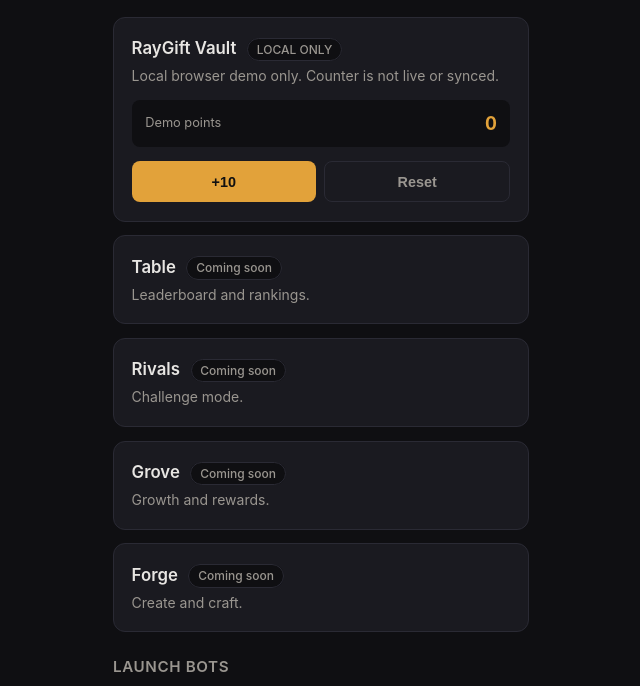
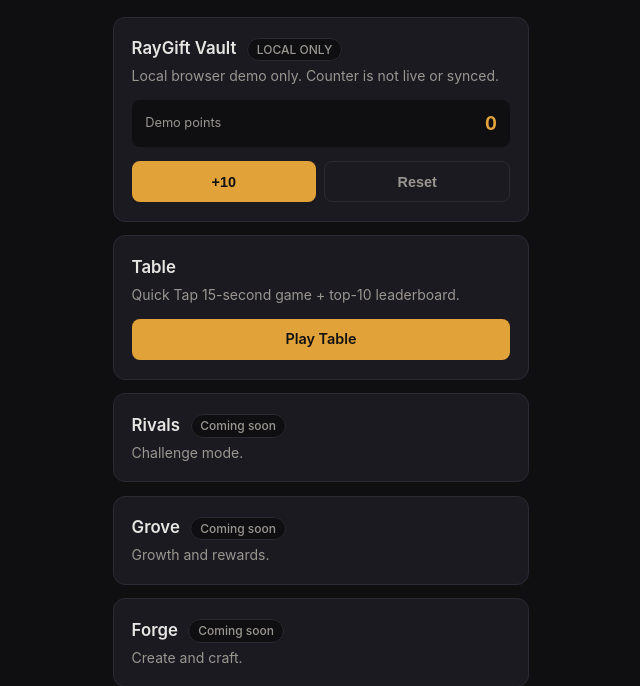
Before and after one commit to ram133/raygift, a plain HTML site: page index.html in a window 1280 px wide. Shown: the part 107-793 px from the top of the page, without its empty margins (319-959 px from the left). Drawn offline with Linux system fonts and the light colour scheme.

Commit message:
hub: link Table card to /table/ Quick Tap mini-app

```diff
--- a/index.html
+++ b/index.html
@@ -183,8 +183,11 @@ footer {
   </section>
 
   <section class="card">
-    <h2>Table <span class="soon">Coming soon</span></h2>
-    <p class="desc">Leaderboard and rankings.</p>
+    <h2>Table</h2>
+    <p class="desc">Quick Tap 15-second game + top-10 leaderboard.</p>
+    <div class="btn-row" style="margin-top:0.85rem">
+      <a class="btn" href="table/">Play Table</a>
+    </div>
   </section>
 
   <section class="card">
```
